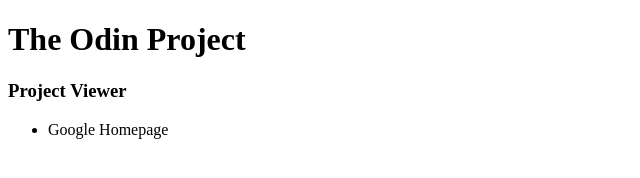
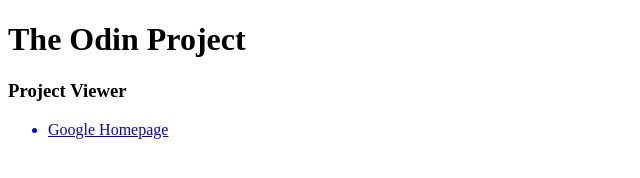
Before and after one commit to AABeely/the-odin-project, a plain HTML site: page index.html in a window 1280 px wide. Shown: the whole page, without its empty margins (0-640 px from the left). Drawn offline with Linux system fonts and the light colour scheme.

Commit message:
Update index.html
Added a link to the Google homepage file

```diff
--- a/index.html
+++ b/index.html
@@ -5,7 +5,9 @@
     <h1>The Odin Project</h1>
     <h3>Project Viewer</h3>
     <ul>
-      <li>Google Homepage</li>
+      <a href="google-homepage/index.html">
+        <li>Google Homepage</li>
+      </a>
     </ul>
   </body>
 </html>
```
